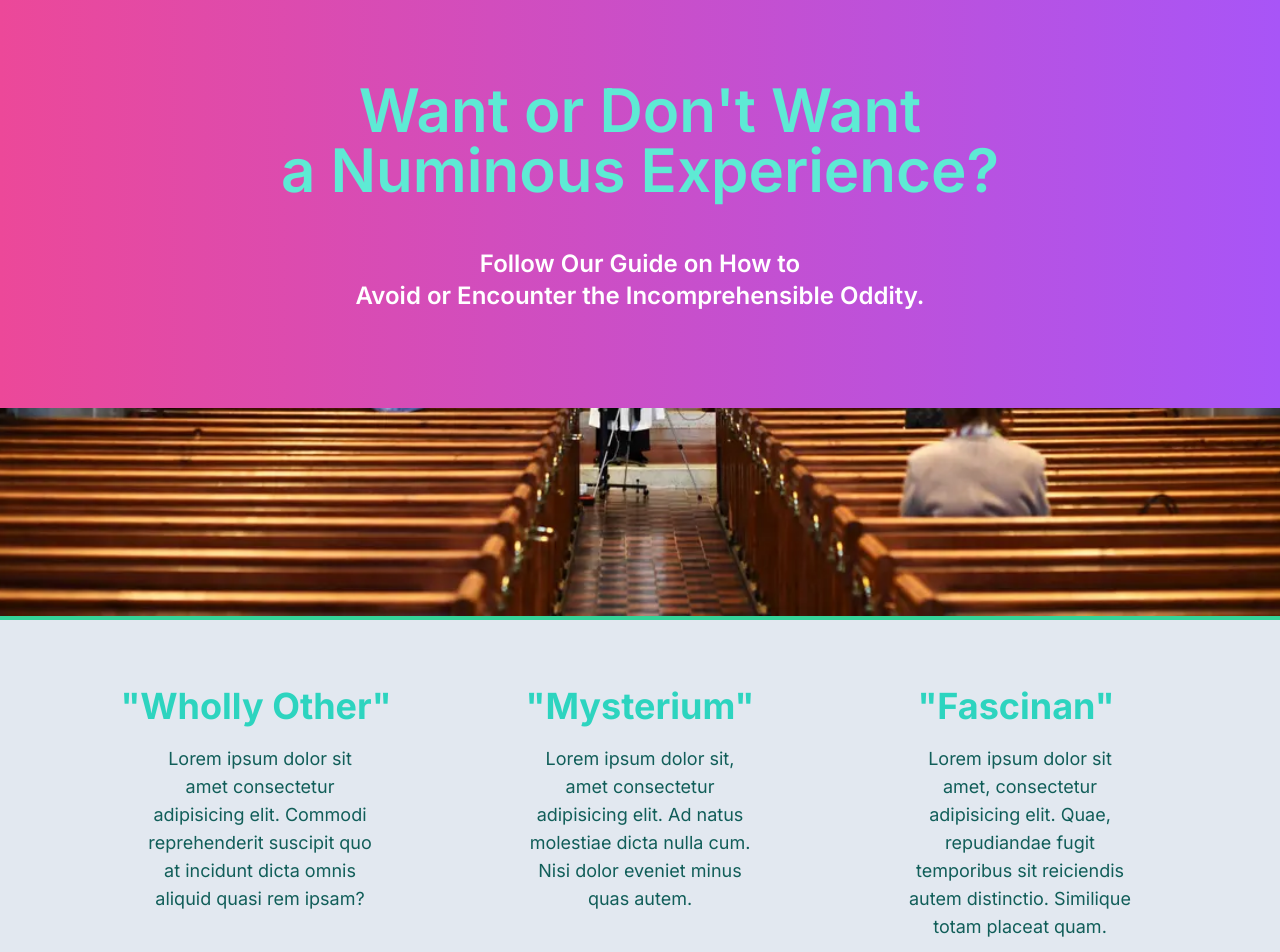
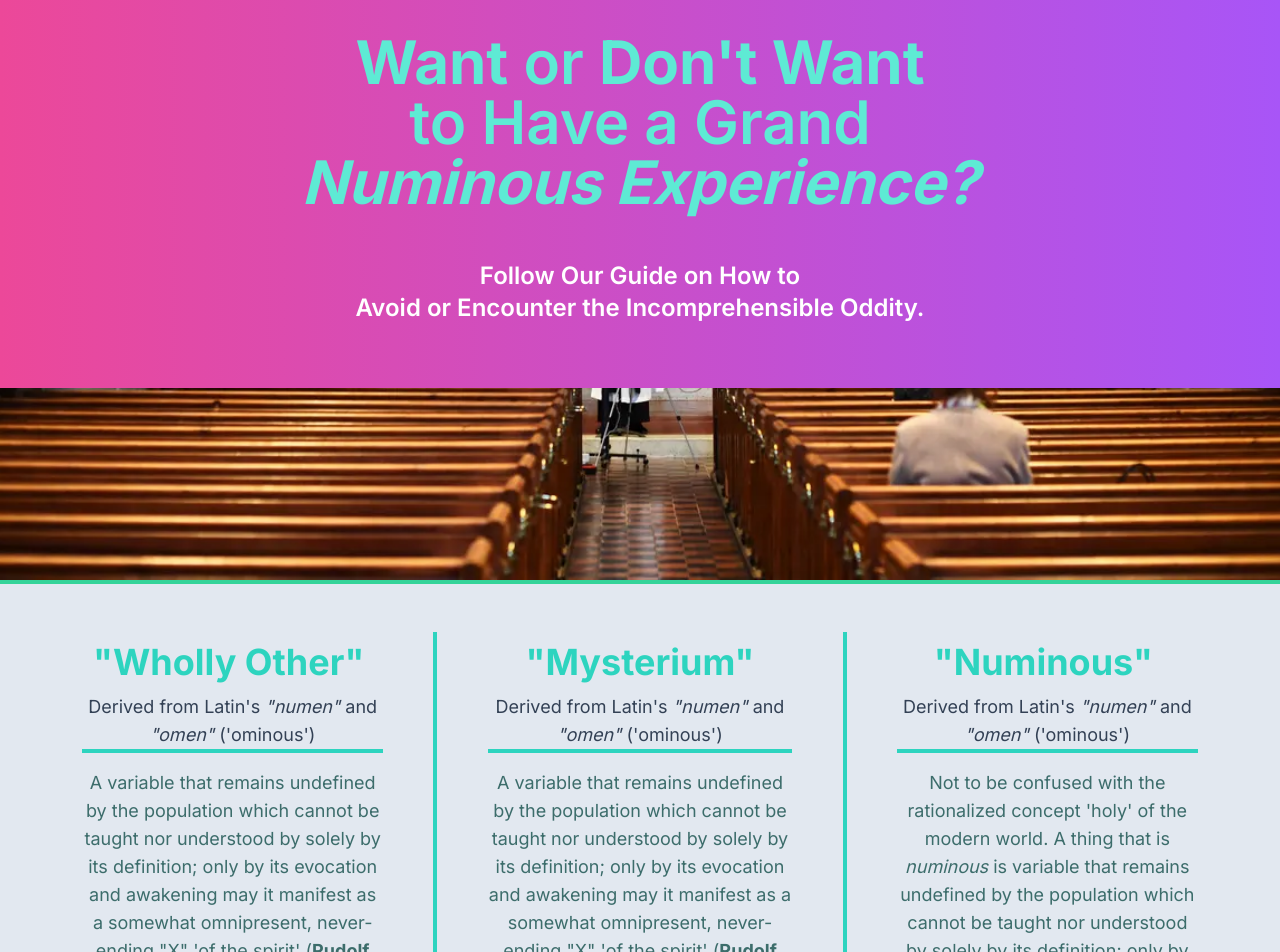
Before and after one commit to Proposterious/theology-numinous-experience, a Next.js app in the folder numinous-experience/: page / in a window 1280 px wide. Shown: the part 300-1252 px from the top of the page. Built offline with nearby package versions, Linux system fonts and the light colour scheme.

Commit message:
Add content to 'background', Edit styles

```diff
--- a/numinous-experience/app/page.tsx
+++ b/numinous-experience/app/page.tsx
@@ -1,12 +1,14 @@
 function Home() {
   return (
     <main id="home" className="h-full">
-        <article id="opener" className=" w-full flex py-52 | bg-center bg-cover bg-[url('../public/church_sermon.webp')]">
-          <section className='mx-auto w-full py-24 bg-gradient-to-l from-purple-500 to-pink-500'>
+        <article id="opener" className=" w-full flex py-48 | bg-center bg-cover bg-[url('../public/church_sermon.webp')]">
+          <section className='mx-auto w-full py-16 bg-gradient-to-l from-purple-500 to-pink-500'>
             <h1 className='text-6xl text-center font-semibold text-teal-300 mb-12'>
-              Want or Don&apos;t Want
-              <br></br>
-              <span className="">a Numinous Experience?</span>
+              <span className="font-bold">Want</span> or <span className="font-bold">Don&apos;t Want</span>
+              <br />
+              to Have a Grand
+              <br />
+              <span className="font-bold italic">Numinous Experience?</span>
             </h1>
             <p className="font-semibold text-center text-2xl text-white">
               Follow Our Guide on How to
@@ -17,30 +19,33 @@ function Home() {
         </article>
 
       <article id="background" className="bg-slate-200 | border-t-4 border-t-emerald-400">
-        <section className="px-8 py-16 justify-evenly | border-orange-600 | flex flex-row">
-          <div className='w-1/4'>
-            <h1 className='-indent-2 text-4xl leading-tight font-bold text-teal-400 mb-4 w-fit mx-auto'>
+        <section className="px-8 pb-12 justify-evenly | border-orange-600 | flex flex-row">
+          <div id="wholly" className='w-1/3 mt-12 py-2 border-r-4 border-r-teal-400'>
+            <h1 className='-indent-2 text-4xl leading-tight font-bold text-teal-400 mb-2 w-fit mx-auto'>
               &quot;Wholly Other&quot;
             </h1>
-            <p className='w-3/4 text-center text-lg text-teal-800 mx-auto'>
-              Lorem ipsum dolor sit amet consectetur adipisicing elit. Commodi reprehenderit suscipit quo at incidunt dicta omnis aliquid quasi rem ipsam?
-            </p>
+            <div className='w-3/4 text-center text-lg text-teal-900/80 mx-auto'>
+              <p className="text-slate-700 border-b-4 border-b-teal-400 mb-4">Derived from Latin&apos;s <i>&quot;numen&quot;</i> and <i>&quot;omen&quot;</i> (&apos;ominous&apos;)</p>
+              A variable that remains undefined by the population which cannot be taught nor understood by solely by its definition; only by its evocation and awakening may it manifest as a somewhat omnipresent, never-ending &quot;X&quot; &apos;of the spirit&apos; (<b>Rudolf O.</b>).
+            </div>
           </div>
-          <div className='w-1/4'>
-            <h1 className='text-4xl leading-tight font-bold text-teal-400 mb-4 w-fit mx-auto'>
+          <div id="mysterium" className='w-1/3 py-2 mt-12'>
+            <h1 className='text-4xl leading-tight font-bold text-teal-400 mb-2 w-fit mx-auto'>
               &quot;Mysterium&quot;
               </h1>
-            <p className='w-3/4 text-center text-lg text-teal-800 mx-auto'>
-              Lorem ipsum dolor sit, amet consectetur adipisicing elit. Ad natus molestiae dicta nulla cum. Nisi dolor eveniet minus quas autem.
-            </p>
+            <div className='w-3/4 text-center text-lg text-teal-900/80 mx-auto'>
+              <p className="text-slate-700 border-b-4 border-b-teal-400 mb-4">Derived from Latin&apos;s <i>&quot;numen&quot;</i> and <i>&quot;omen&quot;</i> (&apos;ominous&apos;)</p>
+              A variable that remains undefined by the population which cannot be taught nor understood by solely by its definition; only by its evocation and awakening may it manifest as a somewhat omnipresent, never-ending &quot;X&quot; &apos;of the spirit&apos; (<b>Rudolf O.</b>).
+            </div>
           </div>
-          <div className='w-1/4'>
-            <h1 className='-indent-2 text-4xl leading-tight font-bold text-teal-400 mb-4 w-fit mx-auto'>
-              &quot;Fascinan&quot;
+          <div id="numinous" className='w-1/3 mt-12 py-2 border-l-4 border-l-teal-400'>
+            <h1 className='-indent-2 text-4xl leading-tight font-bold text-teal-400 mb-2 w-fit mx-auto'>
+              &quot;Numinous&quot;
               </h1>
-            <p className='w-3/4 text-center text-lg text-teal-800 mx-auto'>
-              Lorem ipsum dolor sit amet, consectetur adipisicing elit. Quae, repudiandae fugit temporibus sit reiciendis autem distinctio. Similique totam placeat quam.
-            </p>
+            <div className='w-3/4 text-center text-lg text-teal-900/80 mx-auto'>
+              <p className="text-slate-700 border-b-4 border-b-teal-400 mb-4">Derived from Latin&apos;s <i>&quot;numen&quot;</i> and <i>&quot;omen&quot;</i> (&apos;ominous&apos;)</p>
+              Not to be confused with the rationalized concept &apos;holy&apos; of the modern world. A thing that is <i>numinous</i> is variable that remains undefined by the population which cannot be taught nor understood by solely by its definition; only by its evocation and awakening may it emerge as a somewhat omnipresent, forever lasting manifestation of the divine &apos;spirit&apos; (<b>Rudolf O.</b>)
+            </div>
           </div>
         </section>
       </article>
```
